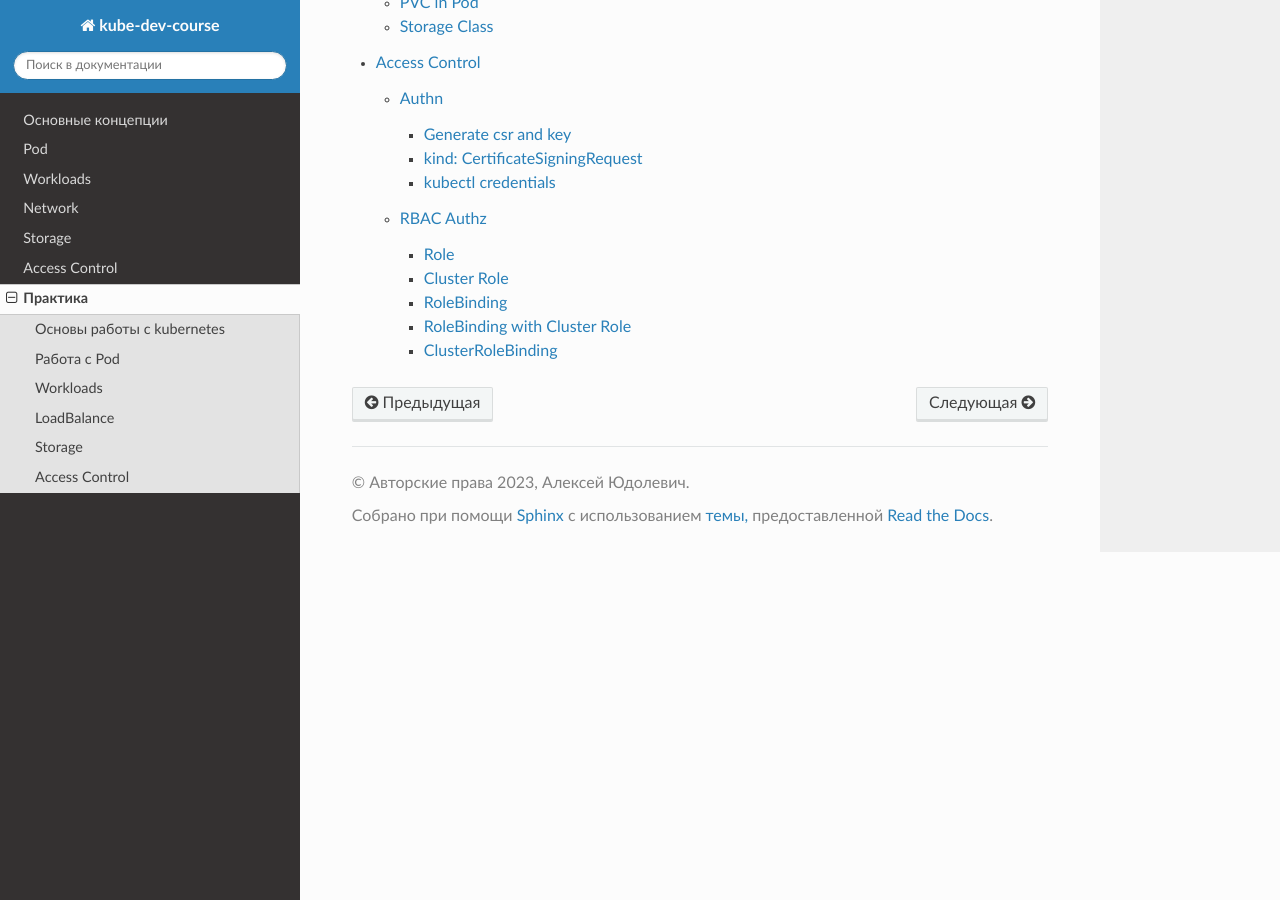
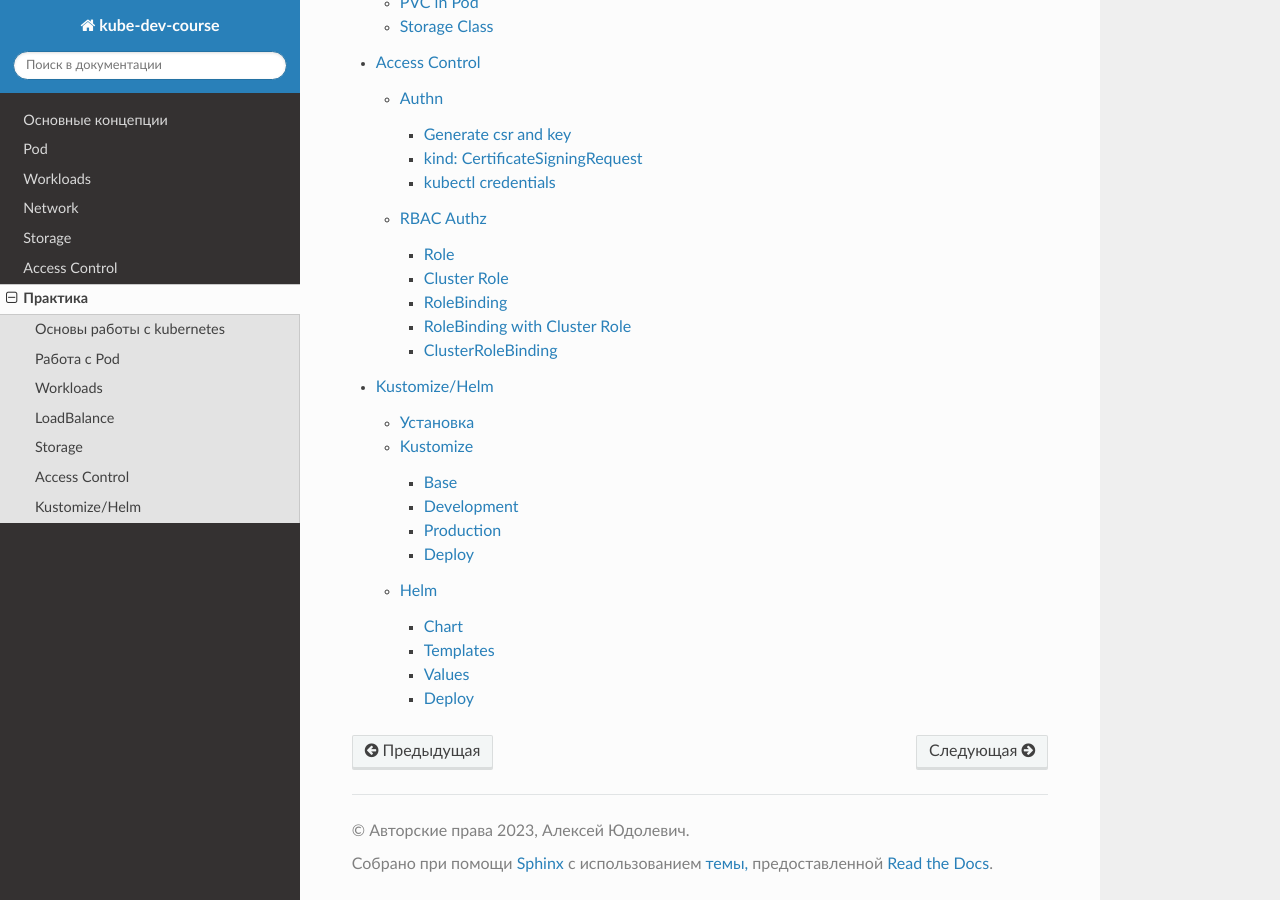
Before and after one commit to yudolevich/kube-dev-course, a Sphinx documentation site: the page built from docs/practice.md, in a window 1280 px wide and 900 px high, scrolled down 1237 px. Built offline with Sphinx 7.4.7 and the Read the Docs theme 2.0.0, drawn with Linux system fonts in a browser that asks for light colours; some of the changed lines change nothing that is shown.

Commit message:
add helm practice

````diff
--- /dev/null
+++ b/docs/07_practice_helm.md
@@ -0,0 +1,473 @@
+# Kustomize/Helm
+
+## Установка
+Утилита `kustomize` существует в двух вариантах - как отдельная утилита, которую
+[можно скачать со страницы с релизами][kustomize-releases], и как встроенная в утилиту `kubectl`. Для
+практических занятий воспользуемся встроенным функционалом.
+
+
+Утилиту `helm` необходимо [скачать со страницы с релизами][helm-releases] и разместить в каталоге из
+переменной `PATH`, вариант для Linux:
+```console
+curl -Ls https://get.helm.sh/helm-v3.12.0-linux-amd64.tar.gz | tar xvz linux-amd64/helm
+chmod +x linux-amd64/helm
+sudo mv linux-amd64/helm /usr/local/bin/helm
+```
+
+## Kustomize
+Опробуем работу `kustomize` в варианте, когда у нас есть базовая конфигурация и дополнительные модификации
+для различных сред. В качестве основного приложения для деплоя возьмем образ nginx и в зависимости от
+среды развертывания модифицируем хостнейм для Ingress и сообщение выдаваемое при запросе.
+
+Создадим директории и неймспейсы для деплоя:
+```console
+$ mkdir base dev prod
+$ kubectl create ns development
+$ kubectl create ns production
+```
+
+### Base
+
+Подготовим базовую конфигурацию из ресурсов Deployment, Service и Ingress, а также файл `kustomization` в
+котором перечислены данные ресурсы:
+```bash
+cat <<EOF>> base/deployment.yaml
+---
+apiVersion: apps/v1
+kind: Deployment
+metadata:
+  labels:
+    app: nginx
+  name: nginx
+spec:
+  selector:
+    matchLabels:
+      app: nginx
+  template:
+    metadata:
+      labels:
+        app: nginx
+    spec:
+      containers:
+      - image: nginx
+        name: nginx
+EOF
+
+cat <<EOF>> base/service.yaml
+---
+apiVersion: v1
+kind: Service
+metadata:
+  labels:
+    app: nginx
+  name: nginx
+spec:
+  ports:
+  - port: 80
+    protocol: TCP
+    targetPort: 80
+  selector:
+    app: nginx
+  type: ClusterIP
+EOF
+
+cat <<EOF>> base/ingress.yaml
+---
+apiVersion: networking.k8s.io/v1
+kind: Ingress
+metadata:
+  name: nginx
+spec:
+  rules:
+  - host: localhost
+    http:
+      paths:
+      - backend:
+          service:
+            name: nginx
+            port:
+              number: 80
+        path: /
+        pathType: Prefix
+EOF
+
+cat <<EOF>> base/kustomization.yaml
+resources:
+- deployment.yaml
+- service.yaml
+- ingress.yaml
+EOF
+```
+
+### Development
+
+Создадим `kustomize` конфигурацию для develop среды:
+```bash
+cat <<EOF>> dev/kustomization.yaml
+resources:
+- ../base
+namespace: development
+commonLabels:
+  environment: development
+configMapGenerator:
+- name: index
+  literals:
+  - |
+    index.html=develop server
+
+  options:
+    disableNameSuffixHash: true
+patchesStrategicMerge:
+- |-
+  apiVersion: apps/v1
+  kind: Deployment
+  metadata:
+    name: nginx
+  spec:
+    template:
+      spec:
+        containers:
+        - name: nginx
+          volumeMounts:
+          - name: index
+            mountPath: /usr/share/nginx/html
+        volumes:
+        - name: index
+          configMap:
+            name: index
+patchesJson6902:
+- target:
+    group: networking.k8s.io
+    version: v1
+    kind: Ingress
+    name: nginx
+  patch: |-
+    - op: replace
+      path: /spec/rules/0/host
+      value: dev.127.0.0.1.nip.io
+    - op: add
+      path: /spec/ingressClassName
+      value: nginx
+EOF
+```
+
+Здесь мы модифицируем лейблы и неймспейс, генерируем ConfigMap из одной строки, а также делаем патчи:
+* для Deployment, добавляя `volume` с ConfigMap
+* для Ingress, указывая поля `host` и `ingressClassName`
+
+### Production
+
+Аналогично создадим `kustomize` конфигурацию для production среды:
+```bash
+cat <<EOF>> prod/kustomization.yaml
+resources:
+- ../base
+namespace: production
+commonLabels:
+  environment: production
+configMapGenerator:
+- name: index
+  literals:
+  - |
+    index.html=PRODUCTION SERVER!!!
+
+  options:
+    disableNameSuffixHash: true
+patchesStrategicMerge:
+- |-
+  apiVersion: apps/v1
+  kind: Deployment
+  metadata:
+    name: nginx
+  spec:
+    template:
+      spec:
+        containers:
+        - name: nginx
+          volumeMounts:
+          - name: index
+            mountPath: /usr/share/nginx/html
+        volumes:
+        - name: index
+          configMap:
+            name: index
+patchesJson6902:
+- target:
+    group: networking.k8s.io
+    version: v1
+    kind: Ingress
+    name: nginx
+  patch: |-
+    - op: replace
+      path: /spec/rules/0/host
+      value: prod.127.0.0.1.nip.io
+    - op: add
+      path: /spec/ingressClassName
+      value: nginx
+EOF
+```
+Здесь мы меняем те же параметры, что и для develop среды.
+
+### Deploy
+
+Получается следующая структура каталогов:
+```console
+.
+├── base
+│   ├── deployment.yaml
+│   ├── ingress.yaml
+│   ├── kustomization.yaml
+│   └── service.yaml
+├── dev
+│   └── kustomization.yaml
+└── prod
+    └── kustomization.yaml
+```
+
+Используя `kubectl apply -k` применим обе конфигурации:
+```console
+$ kubectl apply -k dev/
+configmap/index created
+service/nginx created
+deployment.apps/nginx created
+ingress.networking.k8s.io/nginx created
+$ kubectl apply -k prod/
+configmap/index created
+service/nginx created
+deployment.apps/nginx created
+ingress.networking.k8s.io/nginx created
+```
+
+После деплоя можно наблюдать созданные ресурсы в каждом неймспейсе:
+```console
+$ kubectl get deploy,po,svc,ingress -n development
+NAME                    READY   UP-TO-DATE   AVAILABLE   AGE
+deployment.apps/nginx   1/1     1            1           24m
+NAME                         READY   STATUS    RESTARTS   AGE
+pod/nginx-6b9b58c86f-5888p   1/1     Running   0          16m
+NAME            TYPE        CLUSTER-IP      EXTERNAL-IP   PORT(S)   AGE
+service/nginx   ClusterIP   10.96.242.213   <none>        80/TCP    24m
+NAME                              CLASS   HOSTS                     ADDRESS     PORTS   AGE
+ingress.networking.k8s.io/nginx   nginx   dev.127.0.0.1.nip.io   localhost   80      24m
+
+$ kubectl get deploy,po,svc,ingress -n production
+NAME                    READY   UP-TO-DATE   AVAILABLE   AGE
+deployment.apps/nginx   1/1     1            1           8m20s
+NAME                         READY   STATUS    RESTARTS   AGE
+pod/nginx-79ffd89469-mzhtf   1/1     Running   0          8m20s
+NAME            TYPE        CLUSTER-IP      EXTERNAL-IP   PORT(S)   AGE
+service/nginx   ClusterIP   10.96.189.189   <none>        80/TCP    8m20s
+NAME                              CLASS   HOSTS                      ADDRESS     PORTS   AGE
+ingress.networking.k8s.io/nginx   nginx   prod.127.0.0.1.nip.io   localhost   80      8m20s
+```
+
+Также видно, что в зависимости от среды приложение ведет себя по разному:
+```console
+$ curl dev.127.0.0.1.nip.io
+develop server
+$ curl prod.127.0.0.1.nip.io
+PRODUCTION SERVER!!!
+```
+
+После можно удалить созданные неймспейсы вместе с ресурсами:
+```console
+$ kubectl delete ns development production
+```
+
+## Helm
+
+Повторим такой же сценарий, но уже с использованием утилиты `helm`.
+
+### Chart
+
+Создадим новый чарт с именем *nginx* и удалим генерируемые шаблоны по-умолчанию, так как они нам не
+понадобятся:
+```console
+$ helm create nginx
+Creating nginx
+$ rm -r nginx/templates/*
+```
+
+### Templates
+
+Создадим шаблоны ресурсов Deployment, Service, Ingress и ConfigMap взяв за основу базовые ресурсы
+из примера с `kustomize` и параметризовав те части, которые будут зависеть от среды развертывания:
+```bash
+cat <<EOF>> nginx/templates/deployment.yaml
+---
+apiVersion: apps/v1
+kind: Deployment
+metadata:
+  labels:
+    app: nginx
+  name: nginx
+spec:
+  selector:
+    matchLabels:
+      app: nginx
+  template:
+    metadata:
+      labels:
+        app: nginx
+    spec:
+      containers:
+      - image: {{ .Values.image }}
+        name: nginx
+        volumeMounts: {{- toYaml .Values.volumeMounts | nindent 8 }}
+      volumes: {{- toYaml .Values.volumes | nindent 6 }}
+EOF
+cat <<EOF>> nginx/templates/service.yaml
+---
+apiVersion: v1
+kind: Service
+metadata:
+  labels:
+    app: nginx
+  name: nginx
+spec:
+  ports:
+  - port: 80
+    protocol: TCP
+    targetPort: 80
+  selector:
+    app: nginx
+  type: ClusterIP
+EOF
+cat <<EOF>> nginx/templates/ingress.yaml
+---
+apiVersion: networking.k8s.io/v1
+kind: Ingress
+metadata:
+  name: nginx
+spec:
+  ingressClassName: {{ .Values.ingress.className }}
+  rules:
+  - host: {{ .Values.ingress.host }}
+    http:
+      paths:
+      - backend:
+          service:
+            name: nginx
+            port:
+              number: 80
+        path: /
+        pathType: Prefix
+EOF
+cat <<EOF>> nginx/templates/configmap.yaml
+---
+apiVersion: v1
+kind: ConfigMap
+metadata:
+  name: index
+data:
+  index.html: |
+    {{ .Values.indexData }}
+EOF
+```
+Для шаблонизации используется [шаблонизатор языка go][go-template], подробнее о
+[работе с шаблонами в helm можно почитать тут][helm-template-guide].
+
+### Values
+
+Также создадим файл `values.yaml`, который будет содержать параметры вставляемые в шаблон по-умолчанию и
+отдельно файлы с параметрами для каждой среды:
+```bash
+cat <<EOF>> nginx/values.yaml
+image: nginx
+
+volumeMounts:
+- name: index
+  mountPath: /usr/share/nginx/html
+volumes:
+- name: index
+  configMap:
+    name: index
+
+indexData: "index string"
+
+ingress:
+  host: localhost
+  className: nginx
+EOF
+cat <<EOF>> nginx/values-dev.yaml
+indexData: "develop server"
+
+ingress:
+  host: dev.127.0.0.1.nip.io
+EOF
+cat <<EOF>> nginx/values-prod.yaml
+indexData: "PRODUCTION SERVER!!!"
+
+ingress:
+  host: prod.127.0.0.1.nip.io
+EOF
+```
+
+### Deploy
+
+В итоге у нас получится следующая структура каталогов:
+```console
+nginx/
+├── Chart.yaml
+├── charts
+├── templates
+│   ├── configmap.yaml
+│   ├── deployment.yaml
+│   ├── ingress.yaml
+│   └── service.yaml
+├── values-dev.yaml
+├── values-prod.yaml
+└── values.yaml
+```
+
+Установим наш чарт с разными параметрами в отдельные неймспейсы:
+```console
+$ helm install nginx ./nginx/ -f nginx/values-dev.yaml --namespace development --create-namespace
+NAME: nginx
+LAST DEPLOYED: Tue May 23 00:01:23 2023
+NAMESPACE: development
+STATUS: deployed
+REVISION: 1
+TEST SUITE: None
+$ helm install nginx ./nginx/ -f nginx/values-prod.yaml --namespace production --create-namespace
+NAME: nginx
+LAST DEPLOYED: Tue May 23 00:03:24 2023
+NAMESPACE: production
+STATUS: deployed
+REVISION: 1
+TEST SUITE: None
+```
+
+После установки также можно наблюдать созданные ресурсы с разными параметрами:
+```console
+$ kubectl get deploy,po,svc,ingress -n development
+NAME                    READY   UP-TO-DATE   AVAILABLE   AGE
+deployment.apps/nginx   1/1     1            1           37s
+NAME                         READY   STATUS    RESTARTS   AGE
+pod/nginx-796d76f6f9-dn6vf   1/1     Running   0          37s
+NAME            TYPE        CLUSTER-IP      EXTERNAL-IP   PORT(S)   AGE
+service/nginx   ClusterIP   10.96.147.211   <none>        80/TCP    38s
+NAME                              CLASS   HOSTS                  ADDRESS     PORTS   AGE
+ingress.networking.k8s.io/nginx   nginx   dev.127.0.0.1.nip.io   localhost   80      37s
+$ kubectl get deploy,po,svc,ingress -n production
+NAME                    READY   UP-TO-DATE   AVAILABLE   AGE
+deployment.apps/nginx   1/1     1            1           35s
+NAME                         READY   STATUS    RESTARTS   AGE
+pod/nginx-796d76f6f9-vbmd9   1/1     Running   0          35s
+NAME            TYPE        CLUSTER-IP      EXTERNAL-IP   PORT(S)   AGE
+service/nginx   ClusterIP   10.96.229.104   <none>        80/TCP    35s
+NAME                              CLASS   HOSTS                   ADDRESS     PORTS   AGE
+ingress.networking.k8s.io/nginx   nginx   prod.127.0.0.1.nip.io   localhost   80      36s
+
+$ curl dev.127.0.0.1.nip.io
+develop server
+$ curl prod.127.0.0.1.nip.io
+PRODUCTION SERVER!!!
+```
+
+
+
+[kustomize-releases]:https://github.com/kubernetes-sigs/kustomize/releases
+[helm-releases]:https://github.com/helm/helm/releases
+[go-template]:https://pkg.go.dev/text/template
+[helm-template-guide]:https://helm.sh/docs/chart_template_guide/getting_started/
--- a/docs/practice.md
+++ b/docs/practice.md
@@ -6,4 +6,5 @@
 04_practice_netbalance.md
 05_practice_storage.md
 06_practice_accesscontrol.md
+07_practice_helm.md
 ```
````
